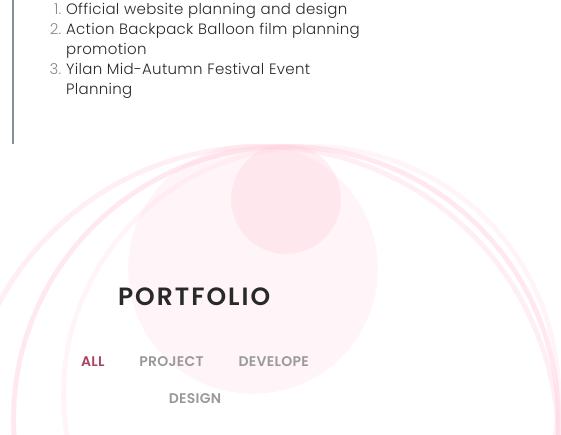
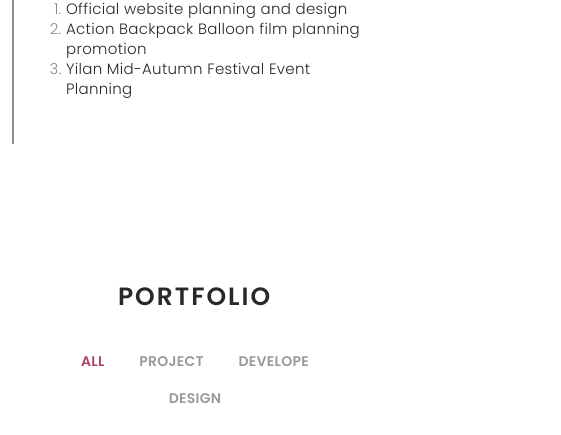
Before and after one commit to 54ziziyo/lunaPortfolio, a plain HTML site: page index.html in a window 390 px wide. Shown: the part 4630-5065 px from the top of the page, 561 px wide, since content can reach past the window. Drawn offline with nearby package versions, Linux system fonts and the light colour scheme; a web font is replaced by a local one.

Commit message:
d-sm-none d-md-block d-l-block d-xl-block d-xxl-block d-none

```diff
--- a/index.html
+++ b/index.html
@@ -11,7 +11,6 @@
 
   <!-- Favicons -->
   <link href="https://54ziziyo.github.io/lunaPortfolio/assets/img/l.svg" rel="icon">
-  <link href="https://54ziziyo.github.io/lunaPortfolio/assets/img/apple-touch-icon.png" rel="apple-touch-icon">
 
   <!-- Google Fonts -->
   <link href="https://fonts.googleapis.com/css?family=Poppins:300,300i,400,400i,500,500i,600,600i,700,700i|Playfair+Display:400,400i,500,500i,600,600i,700,700i,900,900i" rel="stylesheet">
@@ -291,19 +290,19 @@
     </div>
     <!-- End Portfolio Section -->
     <div class="rellax" data-rellax-speed="6">
-      <div class="decorate-bg-1"></div>
+      <div class="decorate-bg-1 d-sm-none d-md-block d-l-block d-xl-block d-xxl-block d-none"></div>
     </div>
     <div class="rellax" data-rellax-speed="7">
-      <div class="decorate-bg-2"></div>
+      <div class="decorate-bg-2 d-sm-none d-md-block d-l-block d-xl-block d-xxl-block d-none"></div>
     </div>
     <div class="rellax" data-rellax-speed="3">
-      <div class="decorate-hollow-1"></div>
+      <div class="decorate-hollow-1 d-sm-none d-md-block d-l-block d-xl-block d-xxl-block d-none"></div>
     </div>
     <div class="rellax" data-rellax-speed="3">
-      <div class="decorate-hollow-2"></div>
+      <div class="decorate-hollow-2 d-sm-none d-md-block d-l-block d-xl-block d-xxl-block d-none"></div>
     </div>
     <div class="rellax" data-rellax-speed="3">
-      <div class="decorate-hollow-3"></div>
+      <div class="decorate-hollow-3 d-sm-none d-md-block d-l-block d-xl-block d-xxl-block d-none"></div>
     </div>
   </div>
 </section>
```
